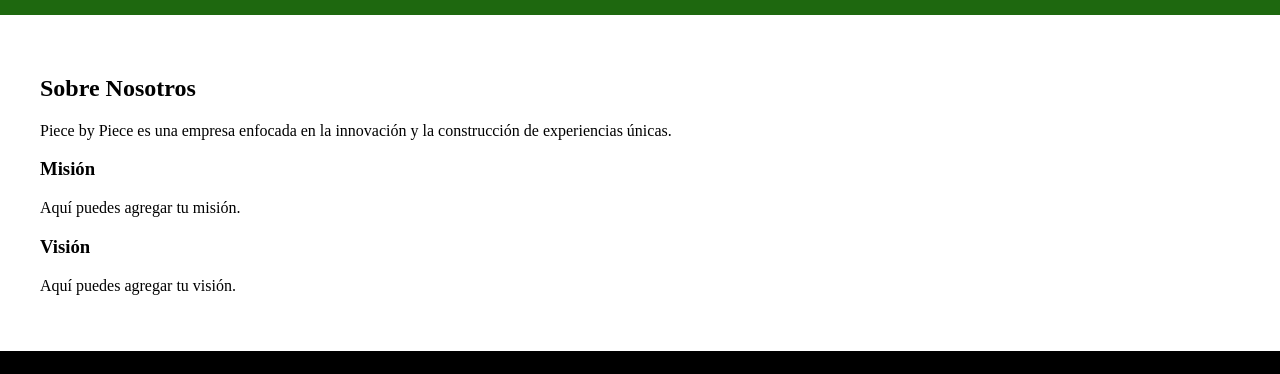
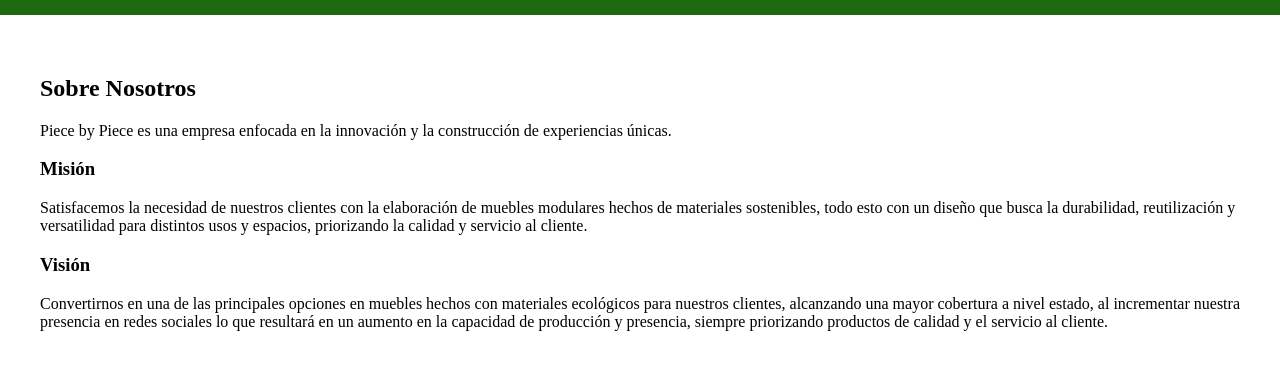
Before and after one commit to MrFarenheit777/PieceByPiece, a plain HTML site: page acerca.html in a window 1280 px wide. Shown: the part 87-461 px from the top of the page. Drawn offline with Linux system fonts and the light colour scheme.

Commit message:
Update mission and vision statements in acerca.html

```diff
--- a/acerca.html
+++ b/acerca.html
@@ -30,10 +30,10 @@
   <p>Piece by Piece es una empresa enfocada en la innovación y la construcción de experiencias únicas.</p>
 
   <h3>Misión</h3>
-  <p>Aquí puedes agregar tu misión.</p>
+  <p>Satisfacemos la necesidad de nuestros clientes con la elaboración de muebles modulares hechos de materiales sostenibles, todo esto con un diseño que busca la durabilidad, reutilización y versatilidad para distintos usos y espacios, priorizando la calidad y servicio al cliente.</p>
 
   <h3>Visión</h3>
-  <p>Aquí puedes agregar tu visión.</p>
+  <p>Convertirnos en una de las principales opciones en muebles hechos con materiales ecológicos para nuestros clientes, alcanzando una mayor cobertura a nivel estado, al incrementar nuestra presencia en redes sociales lo que resultará en un aumento en la capacidad de producción y presencia, siempre priorizando productos de calidad y el servicio al cliente.</p>
 </section>
 
 <footer>
```
